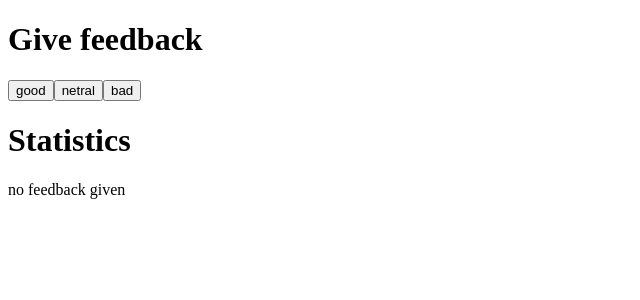
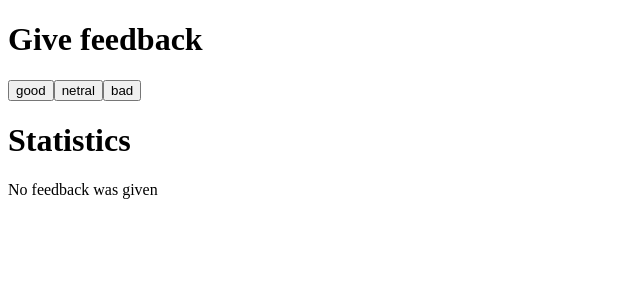
Before and after one commit to pbrovkin/FullStackOpen, a React (Create React App) app in the folder part1/unicafe/: page / in a window 1280 px wide. Shown: the top 300 px of the page, without its empty margins (0-640 px from the left). Built offline with nearby package versions, Linux system fonts and the light colour scheme.

Commit message:
unicafe, step4

```diff
--- a/part1/unicafe/src/index.js
+++ b/part1/unicafe/src/index.js
@@ -30,7 +30,7 @@ const Positive = ({ good, all }) => {
 const Statistics = ({ good, neutral, bad, all }) => {
   if (all === 0) {
     return (
-      <p>no feedback given</p>
+      <p>No feedback was given</p>
     )
   }
   return (
```
